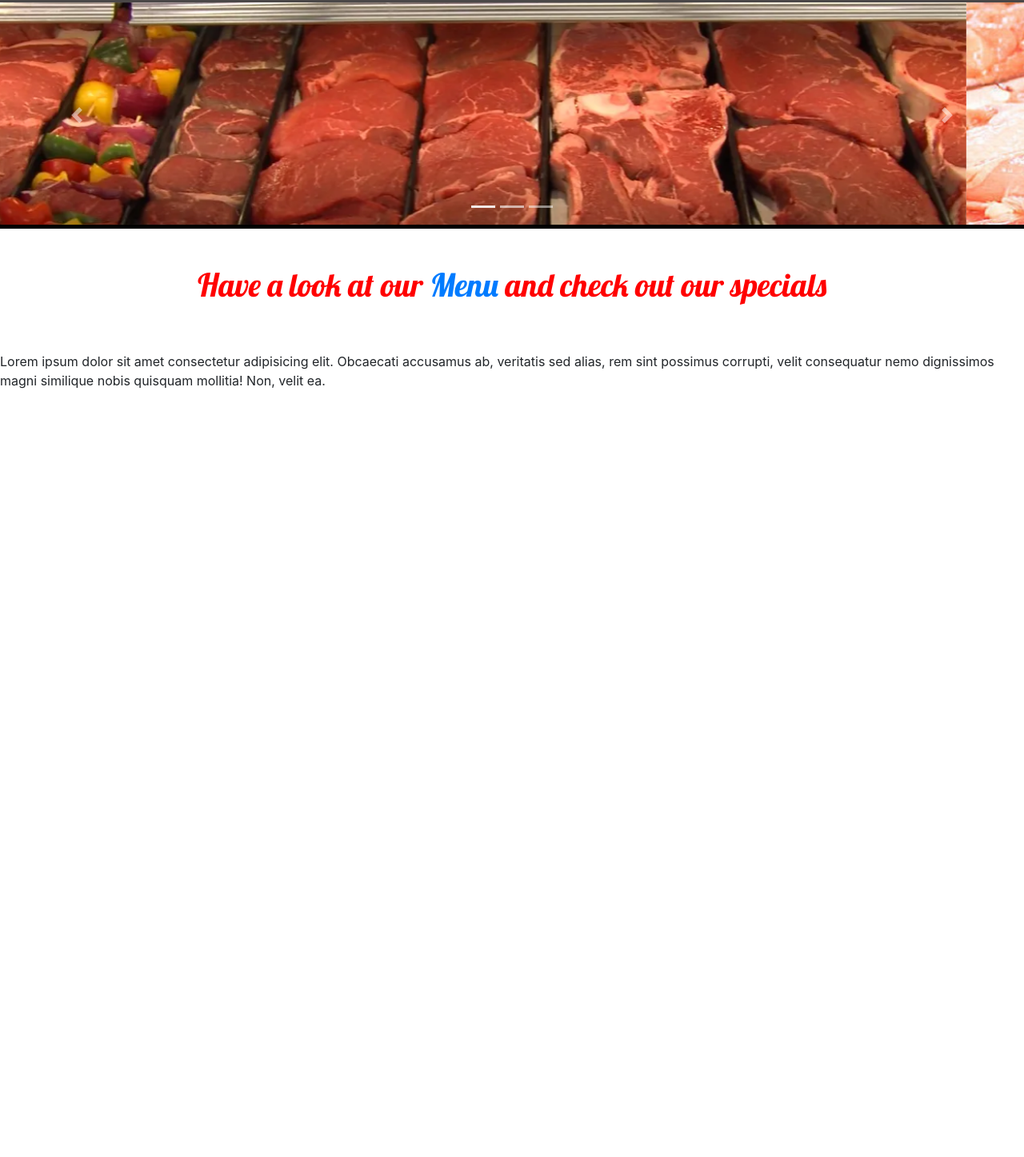
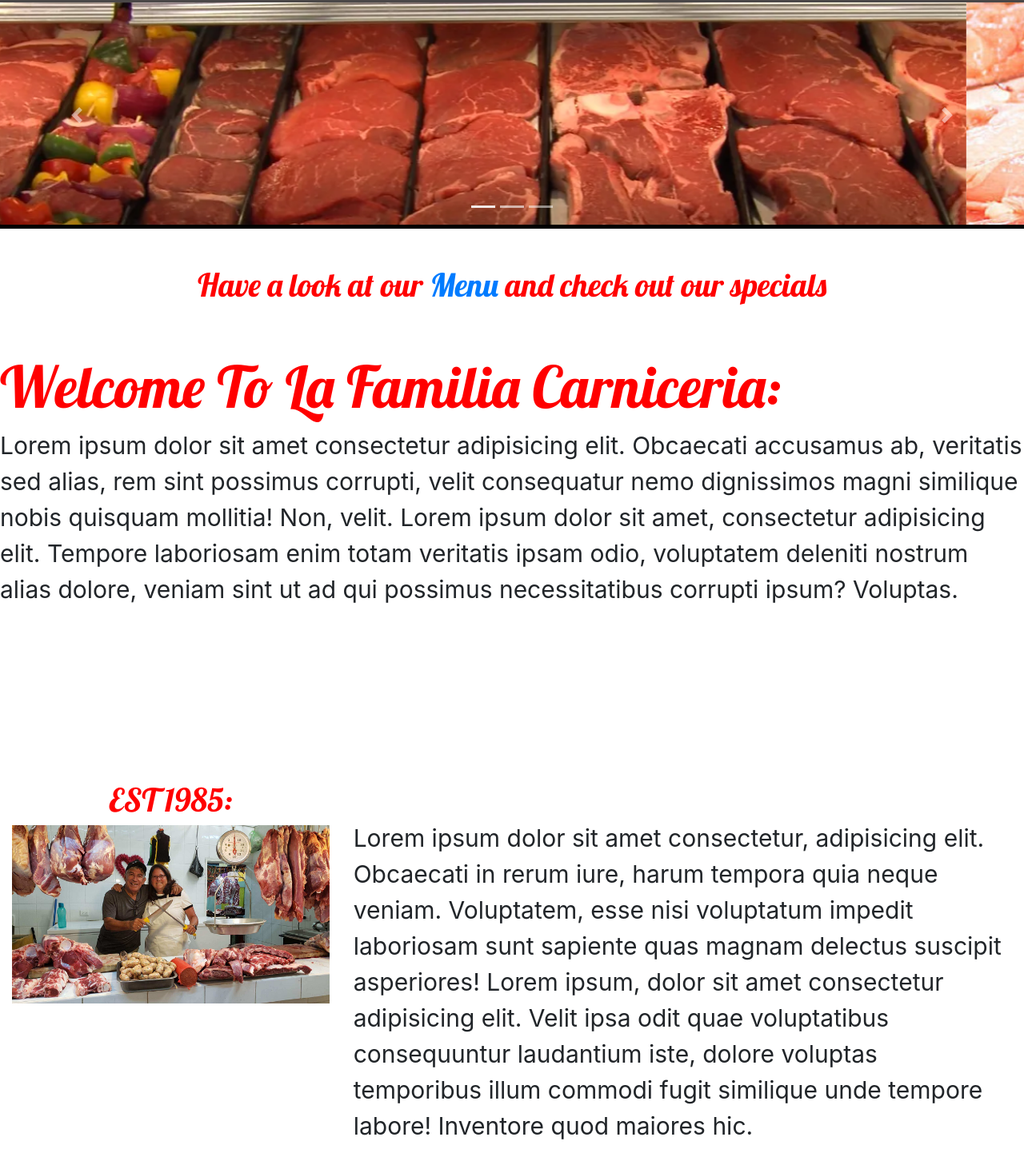
Before and after one commit to almostvenice/meatmarket, a website: page index.html in a window 1280 px wide. Shown: the part 443-1890 px from the top of the page at 80% size. Before the commit the page ends 947 px from the top, so only its background shows below. Drawn offline with nearby package versions, Linux system fonts and the light colour scheme.

Commit message:
home page

```diff
--- a/CSS/styles.css
+++ b/CSS/styles.css
@@ -10,7 +10,7 @@ h1, h2, h3 {
 .jumbotron {
     margin: 0;
     padding: 30px;
-    background-image: linear-gradient(to right, white, #c0bdbd);
+    background-image:linear-gradient(to right, white)
     color: white;
 }
 .my-nav li {
@@ -95,3 +95,17 @@ img {
     text-align: center;
     margin-bottom: 60px;
 }
+.homep{
+
+    font-size: 30px;
+}
+.est1{
+    text-align: center;
+    margin-top: 200px;
+}
+#estcon{
+    font-size: 30px;
+}
+.est2{
+    margin-top: 250px;
+}
--- a/index.html
+++ b/index.html
@@ -97,8 +97,27 @@
   </header>
 
   <h1 class="menuLnk">Have a look at our <a href="menu.html">Menu</a> and check out our specials</h1>
-  <p>Lorem ipsum dolor sit amet consectetur adipisicing elit. Obcaecati accusamus ab, veritatis sed alias, rem sint
-    possimus corrupti, velit consequatur nemo dignissimos magni similique nobis quisquam mollitia! Non, velit ea.</p>
+  <h1 class="display-3">Welcome To La Familia Carniceria:</h1>
+  <p class="homep">Lorem ipsum dolor sit amet consectetur adipisicing elit. Obcaecati accusamus ab, veritatis sed alias,
+    rem sint
+    possimus corrupti, velit consequatur nemo dignissimos magni similique nobis quisquam mollitia! Non, velit. Lorem
+    ipsum dolor sit amet, consectetur adipisicing elit. Tempore laboriosam enim totam veritatis ipsam odio, voluptatem
+    deleniti nostrum alias dolore, veniam sint ut ad qui possimus necessitatibus corrupti ipsum? Voluptas.</p>
+  <div class="container">
+    <div class="row">
+      <div class="col-sm-4 est1">
+        <h1>EST 1985:</h1>
+        <img src="./images/aboutus1.png" alt="">
+      </div>
+      <div class="col-sm-8 est2" id="estcon">
+        <P>Lorem ipsum dolor sit amet consectetur, adipisicing elit. Obcaecati in rerum iure, harum tempora quia neque
+          veniam. Voluptatem, esse nisi voluptatum impedit laboriosam sunt sapiente quas magnam delectus suscipit
+          asperiores! Lorem ipsum, dolor sit amet consectetur adipisicing elit. Velit ipsa odit quae voluptatibus
+          consequuntur laudantium iste, dolore voluptas temporibus illum commodi fugit similique unde tempore labore!
+          Inventore quod maiores hic.</P>
+      </div>
+    </div>
+  </div>
   <script src="node_modules/jquery/dist/jquery.slim.min.js"></script>
   <script src="node_modules/popper.js/dist/umd/popper.min.js"></script>
   <script src="node_modules/bootstrap/dist/js/bootstrap.min.js"></script>
```
